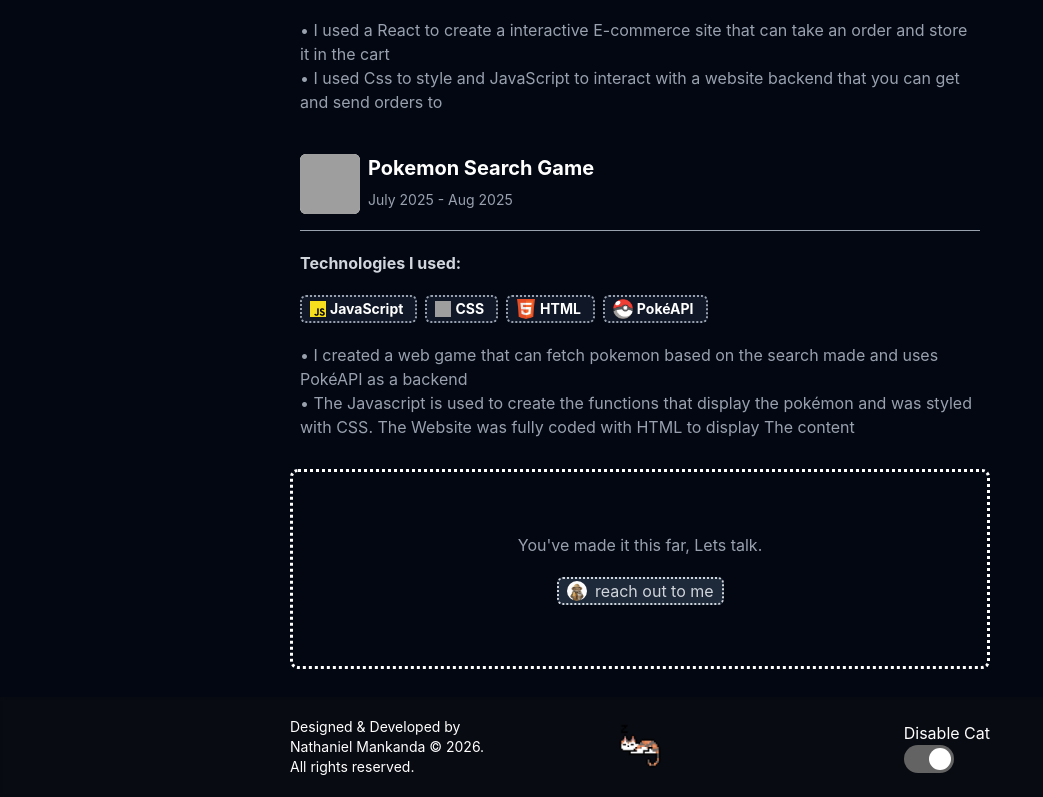
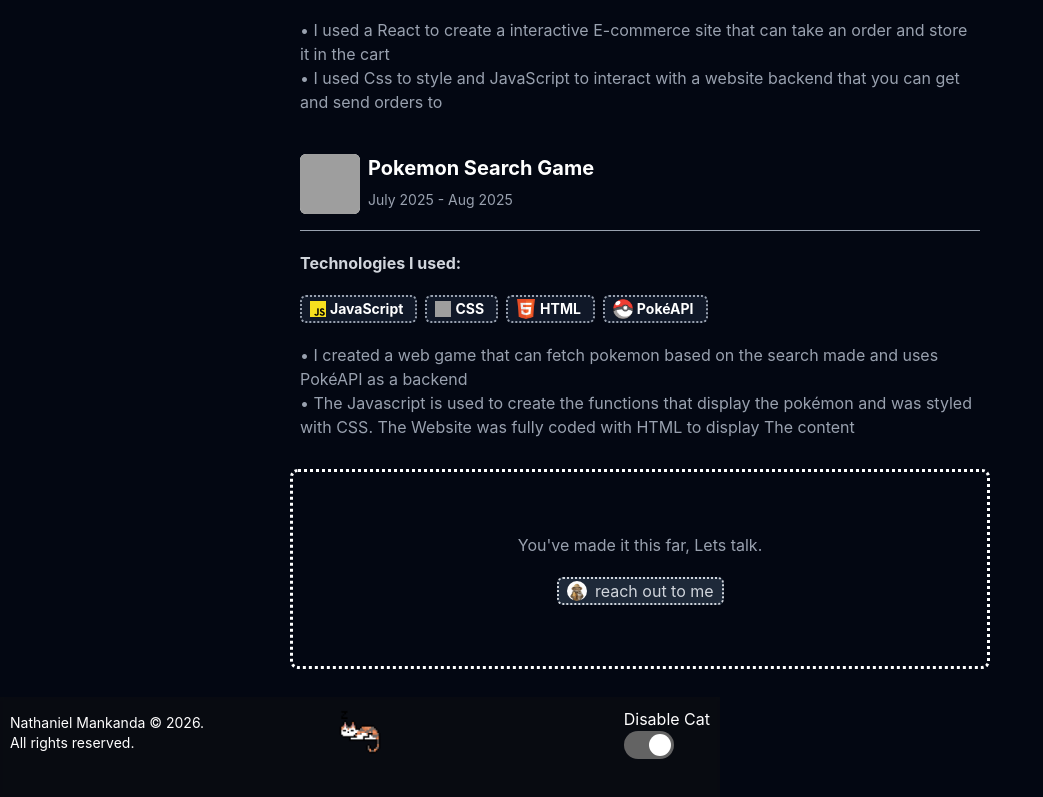
Before and after one commit to NathanielMannkanda/nathaniel-dev-portfolio, a React (Vite) app: page / in a window 1280 px wide. Shown: the part 2065-2862 px from the top of the page, without its empty margins (0-1043 px from the left). Built offline with nearby package versions, Linux system fonts and the light colour scheme; grey boxes are pictures that could not be loaded; a web font is replaced by a local one.

Commit message:
fixed bottom part

```diff
--- a/src/App.css
+++ b/src/App.css
@@ -5,10 +5,6 @@
 
 /* website sections */
 .BottomPart{
-  display: flex;
-  align-items: center;
-  justify-content: center;
-  width: 100%;
   height: 100px;
   padding: 10px;
   background-color: rgba(19, 19, 19, 0.407);
--- a/src/App.jsx
+++ b/src/App.jsx
@@ -34,11 +34,11 @@ function App() {
           <ReachMe />
 
         </div>
-        <div className='BottomPart'>
+        <div className='BottomPart items-centre w-fit justify-center'>
           <div className='bottom-content grid grid-cols-3 gap-2 w-full justify-evenly items-center'>
             <div className='bottom-left text-sm
                 '>
-              Designed & Developed by Nathaniel Mankanda © 2026. All rights reserved.
+              Nathaniel Mankanda © 2026. All rights reserved.
             </div>
 
             <div className='bottom-middle'>
```
